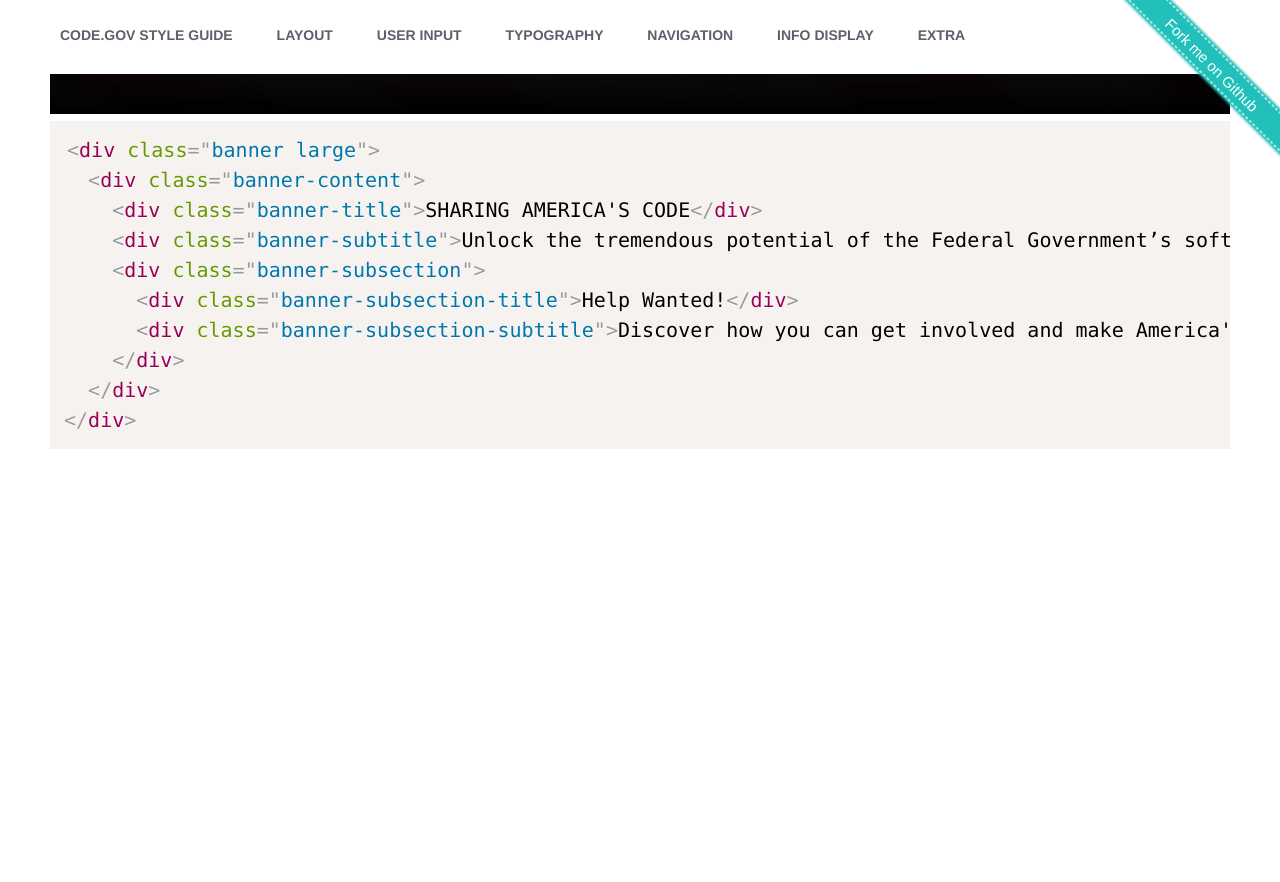
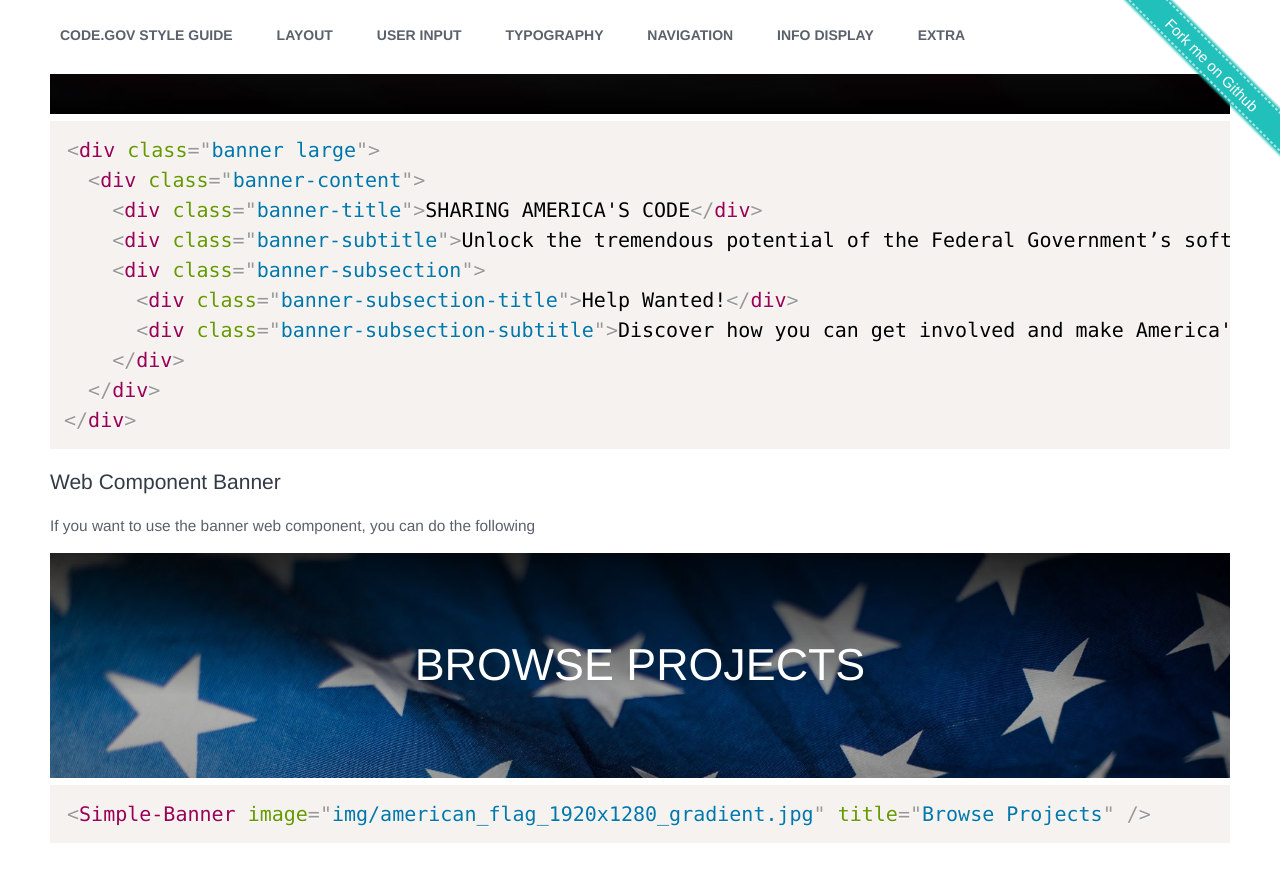
Before and after one commit to GSA/code-gov-style, a Jekyll site: the page built from components/banners.md, in a window 1280 px wide and 900 px high, scrolled down 2985 px. Shown: the top 882 px of the window. Built offline with Jekyll 4.4.1, drawn with Linux system fonts in a browser that asks for light colours; before the commit the page ends 3491 px from its top, so only the background shows below that; part of the change alters nothing that is shown.

Commit message:
added Simple-Banner component

````diff
--- a/_layouts/components.html
+++ b/_layouts/components.html
@@ -7,6 +7,7 @@
   <link rel="stylesheet" href="{{ '/assets/css/code-gov-font-face.css' | relative_url }}" />
   <link rel="stylesheet" href="{{ '/assets/css/main.css' | relative_url }}" />
   <link rel="stylesheet" href="{{ '/assets/css/prism.css' | relative_url }}" />
+  <script src="{{ '/assets/js/web_components.js' | relative_url }}"></script>
 </head>
 <body>
   {% include header.html site=site %}
--- a/assets/js/web_components.js
+++ b/assets/js/web_components.js
@@ -16,7 +16,82 @@
   CustomEvent.prototype = window.Event.prototype;
 
   window.CustomEvent = CustomEvent;
-})();"use strict";
+})();'use strict';
+
+function _typeof(obj) { if (typeof Symbol === "function" && typeof Symbol.iterator === "symbol") { _typeof = function _typeof(obj) { return typeof obj; }; } else { _typeof = function _typeof(obj) { return obj && typeof Symbol === "function" && obj.constructor === Symbol && obj !== Symbol.prototype ? "symbol" : typeof obj; }; } return _typeof(obj); }
+
+function _classCallCheck(instance, Constructor) { if (!(instance instanceof Constructor)) { throw new TypeError("Cannot call a class as a function"); } }
+
+function _defineProperties(target, props) { for (var i = 0; i < props.length; i++) { var descriptor = props[i]; descriptor.enumerable = descriptor.enumerable || false; descriptor.configurable = true; if ("value" in descriptor) descriptor.writable = true; Object.defineProperty(target, descriptor.key, descriptor); } }
+
+function _createClass(Constructor, protoProps, staticProps) { if (protoProps) _defineProperties(Constructor.prototype, protoProps); if (staticProps) _defineProperties(Constructor, staticProps); return Constructor; }
+
+function _possibleConstructorReturn(self, call) { if (call && (_typeof(call) === "object" || typeof call === "function")) { return call; } return _assertThisInitialized(self); }
+
+function _assertThisInitialized(self) { if (self === void 0) { throw new ReferenceError("this hasn't been initialised - super() hasn't been called"); } return self; }
+
+function _inherits(subClass, superClass) { if (typeof superClass !== "function" && superClass !== null) { throw new TypeError("Super expression must either be null or a function"); } subClass.prototype = Object.create(superClass && superClass.prototype, { constructor: { value: subClass, writable: true, configurable: true } }); if (superClass) _setPrototypeOf(subClass, superClass); }
+
+function _wrapNativeSuper(Class) { var _cache = typeof Map === "function" ? new Map() : undefined; _wrapNativeSuper = function _wrapNativeSuper(Class) { if (Class === null || !_isNativeFunction(Class)) return Class; if (typeof Class !== "function") { throw new TypeError("Super expression must either be null or a function"); } if (typeof _cache !== "undefined") { if (_cache.has(Class)) return _cache.get(Class); _cache.set(Class, Wrapper); } function Wrapper() { return _construct(Class, arguments, _getPrototypeOf(this).constructor); } Wrapper.prototype = Object.create(Class.prototype, { constructor: { value: Wrapper, enumerable: false, writable: true, configurable: true } }); return _setPrototypeOf(Wrapper, Class); }; return _wrapNativeSuper(Class); }
+
+function isNativeReflectConstruct() { if (typeof Reflect === "undefined" || !Reflect.construct) return false; if (Reflect.construct.sham) return false; if (typeof Proxy === "function") return true; try { Date.prototype.toString.call(Reflect.construct(Date, [], function () {})); return true; } catch (e) { return false; } }
+
+function _construct(Parent, args, Class) { if (isNativeReflectConstruct()) { _construct = Reflect.construct; } else { _construct = function _construct(Parent, args, Class) { var a = [null]; a.push.apply(a, args); var Constructor = Function.bind.apply(Parent, a); var instance = new Constructor(); if (Class) _setPrototypeOf(instance, Class.prototype); return instance; }; } return _construct.apply(null, arguments); }
+
+function _isNativeFunction(fn) { return Function.toString.call(fn).indexOf("[native code]") !== -1; }
+
+function _setPrototypeOf(o, p) { _setPrototypeOf = Object.setPrototypeOf || function _setPrototypeOf(o, p) { o.__proto__ = p; return o; }; return _setPrototypeOf(o, p); }
+
+function _getPrototypeOf(o) { _getPrototypeOf = Object.setPrototypeOf ? Object.getPrototypeOf : function _getPrototypeOf(o) { return o.__proto__ || Object.getPrototypeOf(o); }; return _getPrototypeOf(o); }
+
+(function () {
+  /*global HTMLElement*/
+  var SimpleBanner =
+  /*#__PURE__*/
+  function (_HTMLElement) {
+    _inherits(SimpleBanner, _HTMLElement);
+
+    function SimpleBanner() {
+      _classCallCheck(this, SimpleBanner);
+
+      // establish prototype chain
+      return _possibleConstructorReturn(this, _getPrototypeOf(SimpleBanner).call(this));
+    }
+
+    _createClass(SimpleBanner, [{
+      key: "connectedCallback",
+      // fires after the element has been attached to the DOM
+      value: function connectedCallback() {
+        this.update();
+      }
+    }, {
+      key: "attributeChangedCallback",
+      value: function attributeChangedCallback(attrName, oldVal, newVal) {
+        if (attrName === 'options') {
+          this.update();
+        }
+      }
+    }, {
+      key: "update",
+      value: function update() {
+        this.innerHTML = "\n        <div class=\"banner\" style=\"background-image: ".concat(this.getAttribute('image'), "\">\n          <div class=\"banner-content\">\n            <div class=\"banner-title\">").concat(this.getAttribute('title'), "</div>\n          </div>\n        </div>\n      ");
+      }
+    }], [{
+      key: "observedAttributes",
+      get: function get() {
+        return ['image', 'title'];
+      }
+    }]);
+
+    return SimpleBanner;
+  }(_wrapNativeSuper(HTMLElement)); // let the browser know about the custom element
+
+  /*global customElements*/
+
+
+  customElements.define('simple-banner', SimpleBanner);
+})();
+"use strict";
 
 (function () {
   'use strict';
--- a/components/banners.md
+++ b/components/banners.md
@@ -74,3 +74,11 @@ title: "Banners"
   </div>
 </div>
 ```
+
+
+# Web Component Banner
+If you want to use the banner web component, you can do the following
+<Simple-Banner image="img/american_flag_1920x1280_gradient.jpg" title="Browse Projects" />
+```
+<Simple-Banner image="img/american_flag_1920x1280_gradient.jpg" title="Browse Projects" />
+```
--- a/package.json
+++ b/package.json
@@ -1,6 +1,6 @@
 {
   "name": "@code.gov/code-gov-style",
-  "version": "1.9.5",
+  "version": "1.9.6",
   "description": "Style for code.gov including buttons, banners, and cards. Inspired by and somewhat based on USWDS.",
   "main": "index.js",
   "scripts": {
````
